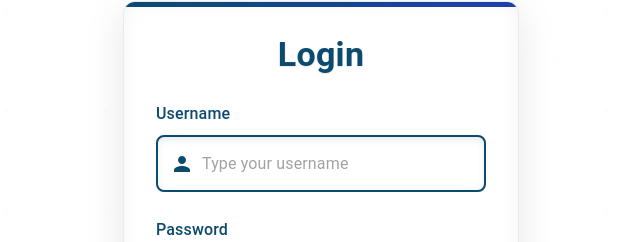
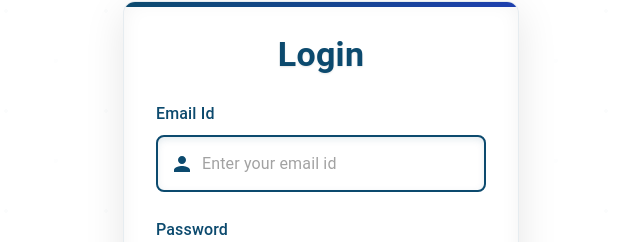
Before and after one commit to openheimer9/excel-analysis, a React (Create React App) app in the folder frontend/: page /login in a window 1280 px wide. Shown: the part 114-356 px from the top of the page, without its empty margins (319-959 px from the left). Built offline with nearby package versions, Linux system fonts and the light colour scheme; no server answers.

Commit message:
Update Login.js

```diff
--- a/frontend/src/components/auth/Login.js
+++ b/frontend/src/components/auth/Login.js
@@ -131,14 +131,14 @@ const Login = () => {
 
           <form onSubmit={handleSubmit}>
             <Typography variant="subtitle1" sx={{ mb: 1, fontWeight: 500, color: "#0c4a6e" }}>
-              Username
+              Email Id
             </Typography>
             <TextField
               margin="normal"
               required
               fullWidth
               id="email"
-              placeholder="Type your username"
+              placeholder="Enter your email id"
               name="email"
               autoComplete="email"
               autoFocus
```
